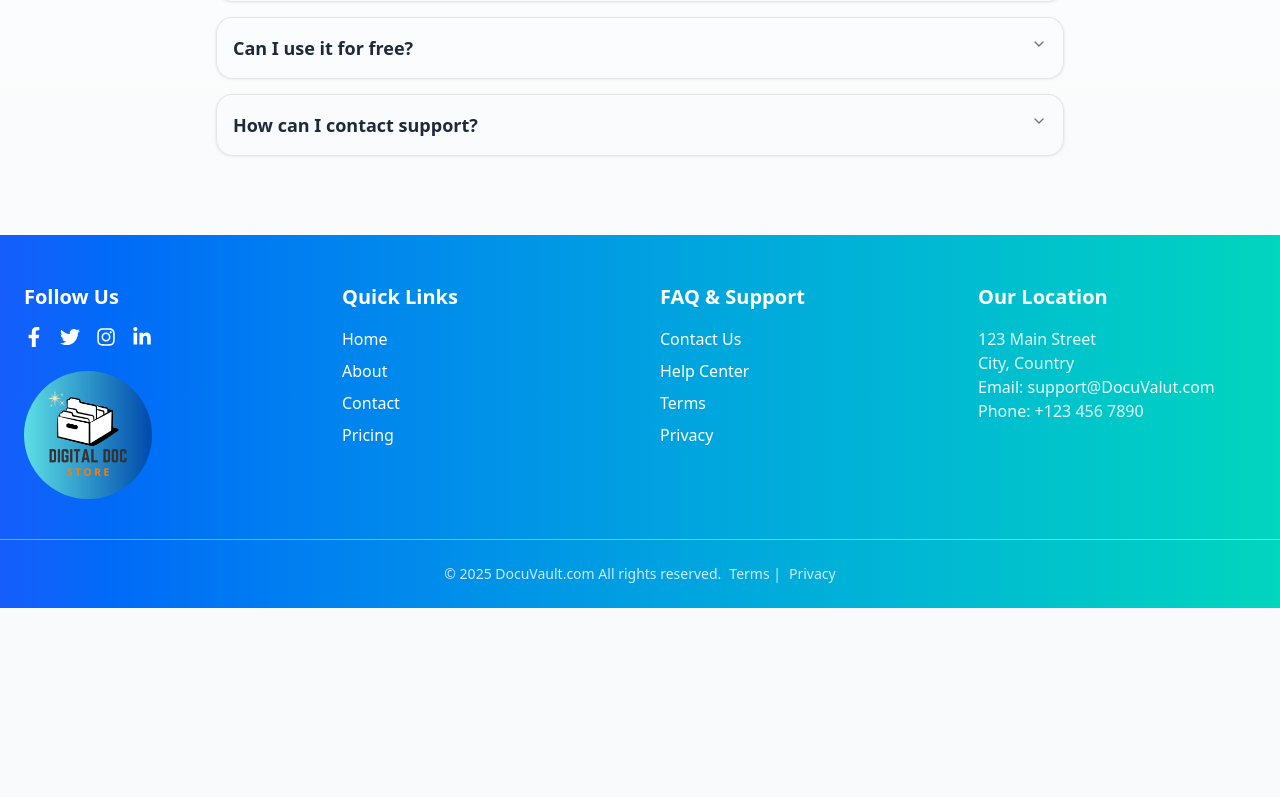
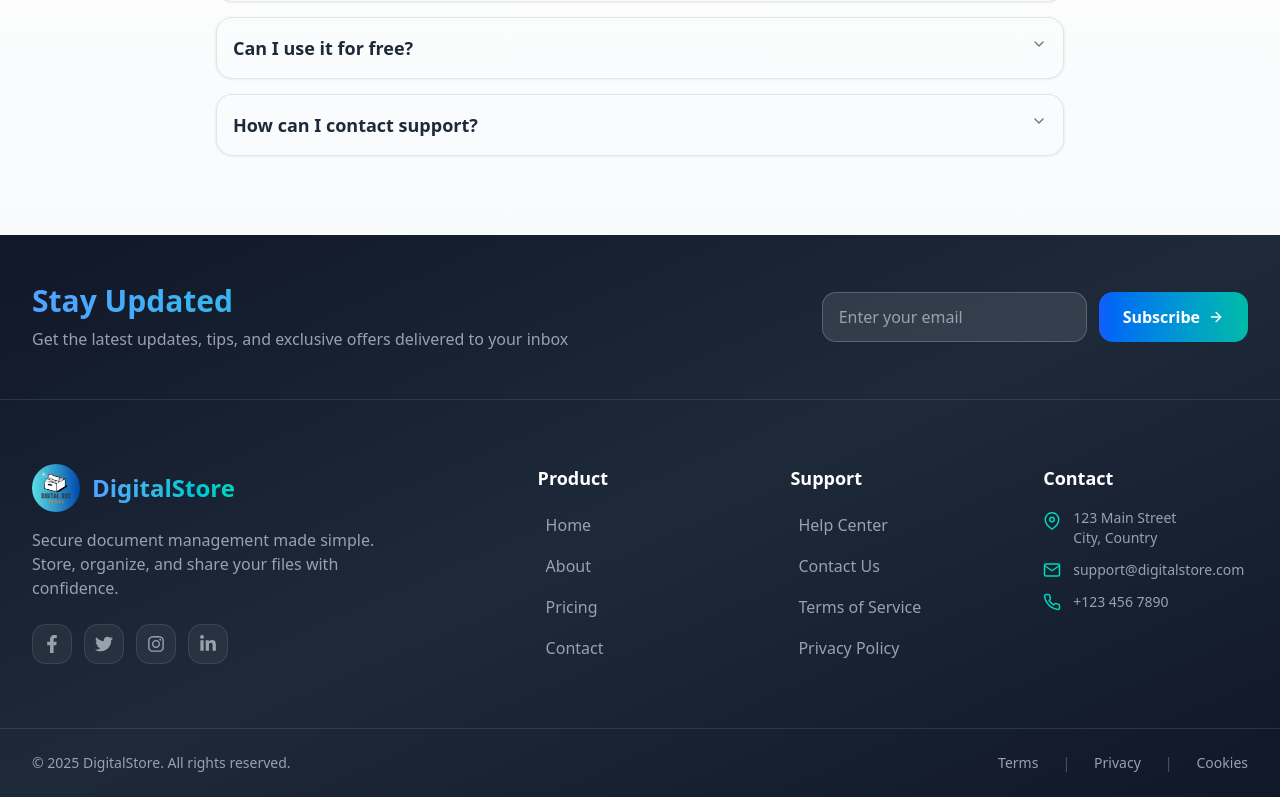
Before and after one commit to ionutpetru4046/my-portal-documents, a Next.js app: page / in a window 1280 px wide. Shown: the part 2143-2940 px from the top of the page. Before the commit the page ends 2751 px from the top, so only its background shows below. Built offline with nearby package versions, Linux system fonts and the light colour scheme; no server answers.

Commit message:
worked on footer component made a beautiful UI

```diff
--- a/src/components/Footer.tsx
+++ b/src/components/Footer.tsx
@@ -6,140 +6,244 @@
   FaInstagram,
   FaLinkedinIn,
 } from "react-icons/fa";
+import { FiMail, FiPhone, FiMapPin, FiArrowRight } from "react-icons/fi";
 import Link from "next/link";
 import Image from "next/image";
+import { useState } from "react";
 
 export default function Footer() {
+  const [email, setEmail] = useState("");
+  const [subscribed, setSubscribed] = useState(false);
+
+  const handleSubscribe = (e: React.FormEvent) => {
+    e.preventDefault();
+    if (email) {
+      setSubscribed(true);
+      setTimeout(() => {
+        setSubscribed(false);
+        setEmail("");
+      }, 3000);
+    }
+  };
+
   return (
-    <footer className="bg-linear-to-r from-blue-600 to-teal-400 text-white pt-12 pb-6">
-      <div className="max-w-7xl mx-auto px-6 grid grid-cols-1 md:grid-cols-4 gap-10">
+    <footer className="bg-gradient-to-br from-gray-900 via-gray-800 to-gray-900 text-white">
+      {/* Newsletter Section */}
+      <div className="border-b border-white/10">
+        <div className="max-w-7xl mx-auto px-4 sm:px-6 lg:px-8 py-12">
+          <div className="flex flex-col lg:flex-row items-center justify-between gap-8">
+            <div className="text-center lg:text-left">
+              <h3 className="text-2xl sm:text-3xl font-bold mb-2 bg-gradient-to-r from-blue-400 to-teal-400 bg-clip-text text-transparent">
+                Stay Updated
+              </h3>
+              <p className="text-gray-400 text-sm sm:text-base">
+                Get the latest updates, tips, and exclusive offers delivered to your inbox
+              </p>
+            </div>
+            <form onSubmit={handleSubscribe} className="w-full lg:w-auto">
+              <div className="flex flex-col sm:flex-row gap-3 max-w-md mx-auto lg:mx-0">
+                <input
+                  type="email"
+                  placeholder="Enter your email"
+                  value={email}
+                  onChange={(e) => setEmail(e.target.value)}
+                  className="flex-1 px-4 py-3 rounded-xl bg-white/10 border border-white/20 text-white placeholder:text-gray-400 focus:outline-none focus:ring-2 focus:ring-blue-500 focus:border-transparent transition"
+                  required
+                />
+                <button
+                  type="submit"
+                  className="px-6 py-3 bg-gradient-to-r from-blue-600 to-teal-500 hover:from-blue-700 hover:to-teal-600 rounded-xl font-semibold transition-all duration-200 flex items-center justify-center gap-2 group"
+                >
+                  {subscribed ? (
+                    "Subscribed! ✓"
+                  ) : (
+                    <>
+                      Subscribe
+                      <FiArrowRight className="group-hover:translate-x-1 transition-transform" />
+                    </>
+                  )}
+                </button>
+              </div>
+            </form>
+          </div>
+        </div>
+      </div>
+
+      {/* Main Footer Content */}
+      <div className="max-w-7xl mx-auto px-4 sm:px-6 lg:px-8 py-12 lg:py-16">
+        <div className="grid grid-cols-1 sm:grid-cols-2 lg:grid-cols-5 gap-8 lg:gap-12">
+          {/* Brand Section */}
+          <div className="sm:col-span-2 lg:col-span-2">
+            <Link href="/" className="inline-block mb-4">
+              <div className="flex items-center gap-3 group">
+                <div className="relative w-12 h-12">
+                  <Image
+                    src="/Digital-document-logo.png"
+                    alt="DigitalStore logo"
+                    fill
+                    className="object-contain rounded-full group-hover:scale-110 transition-transform duration-300"
+                    sizes="48px"
+                  />
+                </div>
+                <span className="text-2xl font-bold bg-gradient-to-r from-blue-400 to-teal-400 bg-clip-text text-transparent">
+                  DigitalStore
+                </span>
+              </div>
+            </Link>
+            <p className="text-gray-400 mb-6 max-w-sm">
+              Secure document management made simple. Store, organize, and share your files with confidence.
+            </p>
+
             {/* Social Media */}
-        <div>
-          <h3 className="text-xl font-bold mb-4">Follow Us</h3>
-          <div className="flex space-x-4 mb-6">
+            <div className="flex gap-3">
               <a
                 href="https://www.facebook.com"
                 target="_blank"
                 rel="noopener noreferrer"
-              className="hover:text-gray-200 transition"
+                className="w-10 h-10 rounded-xl bg-white/5 hover:bg-gradient-to-r hover:from-blue-600 hover:to-teal-500 flex items-center justify-center transition-all duration-300 group border border-white/10"
+                aria-label="Facebook"
               >
-              <FaFacebookF size={20} />
+                <FaFacebookF className="text-gray-400 group-hover:text-white transition-colors" size={18} />
               </a>
               <a
                 href="https://twitter.com"
                 target="_blank"
                 rel="noopener noreferrer"
-              className="hover:text-gray-200 transition"
+                className="w-10 h-10 rounded-xl bg-white/5 hover:bg-gradient-to-r hover:from-blue-600 hover:to-teal-500 flex items-center justify-center transition-all duration-300 group border border-white/10"
+                aria-label="Twitter"
               >
-              <FaTwitter size={20} />
+                <FaTwitter className="text-gray-400 group-hover:text-white transition-colors" size={18} />
               </a>
               <a
                 href="https://www.instagram.com"
                 target="_blank"
                 rel="noopener noreferrer"
-              className="hover:text-gray-200 transition"
+                className="w-10 h-10 rounded-xl bg-white/5 hover:bg-gradient-to-r hover:from-blue-600 hover:to-teal-500 flex items-center justify-center transition-all duration-300 group border border-white/10"
+                aria-label="Instagram"
               >
-              <FaInstagram size={20} />
+                <FaInstagram className="text-gray-400 group-hover:text-white transition-colors" size={18} />
               </a>
               <a
                 href="https://www.linkedin.com"
                 target="_blank"
                 rel="noopener noreferrer"
-              className="hover:text-gray-200 transition"
+                className="w-10 h-10 rounded-xl bg-white/5 hover:bg-gradient-to-r hover:from-blue-600 hover:to-teal-500 flex items-center justify-center transition-all duration-300 group border border-white/10"
+                aria-label="LinkedIn"
               >
-              <FaLinkedinIn size={20} />
+                <FaLinkedinIn className="text-gray-400 group-hover:text-white transition-colors" size={18} />
               </a>
-          </div>
-
-          <div className="relative w-32 h-32">
-            <Image
-              src="/Digital-document-logo.png"
-              alt="DocStore logo"
-              fill
-              sizes="(max-width: 768px) 100vw, 50vw"
-              className="object-contain rounded-[70px]"
-              priority
-            />
             </div>
           </div>
 
           {/* Quick Links */}
           <div>
-          <h3 className="text-xl font-bold mb-4">Quick Links</h3>
-          <ul className="space-y-2">
+            <h3 className="text-lg font-bold mb-4 text-white">Product</h3>
+            <ul className="space-y-3">
               <li>
-              <Link href="/" className="hover:text-gray-200 transition">
+                <Link href="/" className="text-gray-400 hover:text-white transition-colors inline-flex items-center gap-2 group">
+                  <span className="w-0 group-hover:w-2 h-0.5 bg-gradient-to-r from-blue-500 to-teal-500 transition-all duration-300"></span>
                   Home
                 </Link>
               </li>
               <li>
-              <Link href="/about" className="hover:text-gray-200 transition">
+                <Link href="/about" className="text-gray-400 hover:text-white transition-colors inline-flex items-center gap-2 group">
+                  <span className="w-0 group-hover:w-2 h-0.5 bg-gradient-to-r from-blue-500 to-teal-500 transition-all duration-300"></span>
                   About
                 </Link>
               </li>
               <li>
-              <Link href="/contact" className="hover:text-gray-200 transition">
-                Contact
+                <Link href="/subscribe" className="text-gray-400 hover:text-white transition-colors inline-flex items-center gap-2 group">
+                  <span className="w-0 group-hover:w-2 h-0.5 bg-gradient-to-r from-blue-500 to-teal-500 transition-all duration-300"></span>
+                  Pricing
                 </Link>
               </li>
               <li>
-              <Link
-                href="/subscribe"
-                className="hover:text-gray-200 transition"
-              >
-                Pricing
+                <Link href="/contact" className="text-gray-400 hover:text-white transition-colors inline-flex items-center gap-2 group">
+                  <span className="w-0 group-hover:w-2 h-0.5 bg-gradient-to-r from-blue-500 to-teal-500 transition-all duration-300"></span>
+                  Contact
                 </Link>
               </li>
             </ul>
           </div>
 
-        {/* FAQ / Support */}
+          {/* Support */}
           <div>
-          <h3 className="text-xl font-bold mb-4">FAQ & Support</h3>
-          <ul className="space-y-2">
+            <h3 className="text-lg font-bold mb-4 text-white">Support</h3>
+            <ul className="space-y-3">
               <li>
-              <Link href="/contact" className="hover:text-gray-200 transition">
+                <Link href="/help" className="text-gray-400 hover:text-white transition-colors inline-flex items-center gap-2 group">
+                  <span className="w-0 group-hover:w-2 h-0.5 bg-gradient-to-r from-blue-500 to-teal-500 transition-all duration-300"></span>
+                  Help Center
+                </Link>
+              </li>
+              <li>
+                <Link href="/contact" className="text-gray-400 hover:text-white transition-colors inline-flex items-center gap-2 group">
+                  <span className="w-0 group-hover:w-2 h-0.5 bg-gradient-to-r from-blue-500 to-teal-500 transition-all duration-300"></span>
                   Contact Us
                 </Link>
               </li>
               <li>
-              <Link href="/help" className="hover:text-gray-200 transition">
-                Help Center
+                <Link href="/terms" className="text-gray-400 hover:text-white transition-colors inline-flex items-center gap-2 group">
+                  <span className="w-0 group-hover:w-2 h-0.5 bg-gradient-to-r from-blue-500 to-teal-500 transition-all duration-300"></span>
+                  Terms of Service
                 </Link>
               </li>
               <li>
-              <Link href="/terms" className="hover:text-gray-200 transition">
-                Terms
-              </Link>
-            </li>
-            <li>
-              <Link href="/privacy" className="hover:text-gray-200 transition">
-                Privacy
+                <Link href="/privacy" className="text-gray-400 hover:text-white transition-colors inline-flex items-center gap-2 group">
+                  <span className="w-0 group-hover:w-2 h-0.5 bg-gradient-to-r from-blue-500 to-teal-500 transition-all duration-300"></span>
+                  Privacy Policy
                 </Link>
               </li>
             </ul>
           </div>
 
-        {/* Location / Contact */}
+          {/* Contact Info */}
           <div>
-          <h3 className="text-xl font-bold mb-4">Our Location</h3>
-          <p className="text-white/90">123 Main Street</p>
-          <p className="text-white/90">City, Country</p>
-          <p className="text-white/90">Email: support@DocuValut.com</p>
-          <p className="text-white/90">Phone: +123 456 7890</p>
+            <h3 className="text-lg font-bold mb-4 text-white">Contact</h3>
+            <ul className="space-y-3">
+              <li className="flex items-start gap-3 text-gray-400">
+                <FiMapPin className="mt-1 flex-shrink-0 text-teal-400" size={18} />
+                <span className="text-sm">123 Main Street<br />City, Country</span>
+              </li>
+              <li>
+                <a href="mailto:support@digitalstore.com" className="flex items-center gap-3 text-gray-400 hover:text-white transition-colors group">
+                  <FiMail className="flex-shrink-0 text-teal-400 group-hover:scale-110 transition-transform" size={18} />
+                  <span className="text-sm">support@digitalstore.com</span>
+                </a>
+              </li>
+              <li>
+                <a href="tel:+1234567890" className="flex items-center gap-3 text-gray-400 hover:text-white transition-colors group">
+                  <FiPhone className="flex-shrink-0 text-teal-400 group-hover:scale-110 transition-transform" size={18} />
+                  <span className="text-sm">+123 456 7890</span>
+                </a>
+              </li>
+            </ul>
+          </div>
         </div>
       </div>
 
-      {/* Bottom Info */}
-      <div className="mt-10 border-t border-white/40 pt-6 text-center text-white/80 text-sm">
-        &copy; {new Date().getFullYear()} DocuVault.com All rights reserved.
-        <Link href="/terms" className="ml-2 hover:text-white transition">
+      {/* Bottom Bar */}
+      <div className="border-t border-white/10">
+        <div className="max-w-7xl mx-auto px-4 sm:px-6 lg:px-8 py-6">
+          <div className="flex flex-col sm:flex-row items-center justify-between gap-4 text-sm text-gray-400">
+            <p className="text-center sm:text-left">
+              &copy; {new Date().getFullYear()} DigitalStore. All rights reserved.
+            </p>
+            <div className="flex items-center gap-6">
+              <Link href="/terms" className="hover:text-white transition-colors">
                 Terms
-        </Link>{" "}
-        |
-        <Link href="/privacy" className="ml-2 hover:text-white transition">
+              </Link>
+              <span className="text-gray-600">|</span>
+              <Link href="/privacy" className="hover:text-white transition-colors">
                 Privacy
               </Link>
+              <span className="text-gray-600">|</span>
+              <Link href="/cookies" className="hover:text-white transition-colors">
+                Cookies
+              </Link>
+            </div>
+          </div>
+        </div>
       </div>
     </footer>
   );
```
Lines whose indentation alone changed are shown as unchanged.
